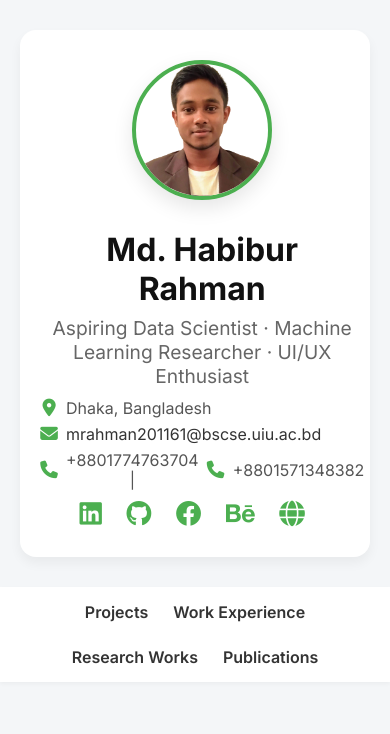
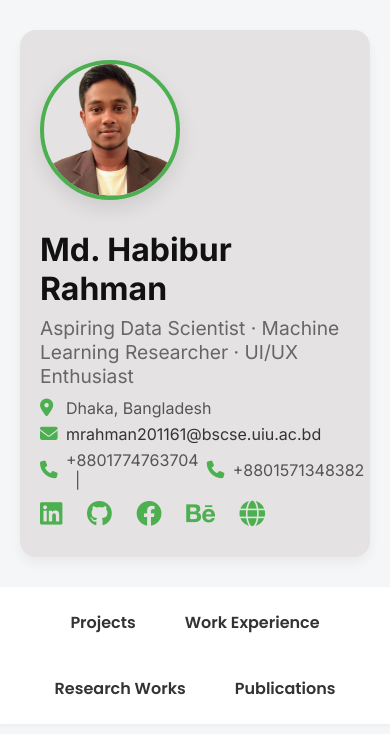
Before and after one commit to habibur2694/Habibur_Profile, a plain HTML site: page index.html in a window 390 px wide. Drawn offline with Linux system fonts and the light colour scheme.

Commit message:
header upadate2

```diff
--- a/index.html
+++ b/index.html
@@ -6,6 +6,8 @@
   <title>Md. Habibur Rahman - Portfolio</title>
   <link href="https://fonts.googleapis.com/css2?family=Inter:wght@400;600;700&display=swap" rel="stylesheet" />
   <link rel="stylesheet"href="https://cdnjs.cloudflare.com/ajax/libs/font-awesome/6.4.0/css/all.min.css"/>
+  <link href="https://fonts.googleapis.com/css2?family=Poppins:wght@400;600&display=swap" rel="stylesheet" />
+
   <link rel="stylesheet" href="style.css" />
 </head>
 <body>
--- a/style.css
+++ b/style.css
@@ -20,7 +20,7 @@ body {
 
 /* Hero Header */
 .hero-header {
-  background-color: #fff;
+  background-color: hsl(0, 4%, 89%);
   box-shadow: 0 6px 12px rgba(0, 0, 0, 0.05);
   border-radius: 16px;
   margin: 30px 20px;
@@ -87,7 +87,7 @@ body {
 .navbar {
   position: sticky;
   top: 0;
-  background-color: #ffffff;
+  background-color: hsl(0, 0%, 100%);
   box-shadow: 0 2px 4px rgba(0,0,0,0.04);
   z-index: 100;
 }
@@ -101,23 +101,30 @@ body {
 }
 
 .navbar a {
+  font-family: 'Poppins', sans-serif;
   text-decoration: none;
   font-weight: 600;
   font-size: 1rem;
   color: #333;
   transition: color 0.3s ease;
+  font-weight: 600;
+  font-size: 1rem;
+  text-decoration: none;
+  color: #333;
+  transition: color 0.3s ease;
+  padding: 8px 12px;
+  border-radius: 6px;
 }
 
 .navbar a:hover {
-  color: #4CAF50;
+ color: #4caf50;
+  background-color: #e8f5e9;
 }
 
 /* Responsive Design */
 @media (max-width: 768px) {
-  .hero-content {
-    flex-direction: column;
-    align-items: center;
-    text-align: center;
+  .nav-content {
+    gap: 25px;
   }
 
   .nav-content {
```
